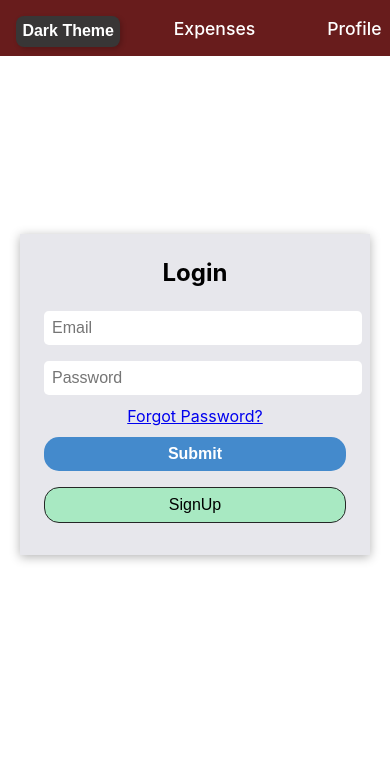
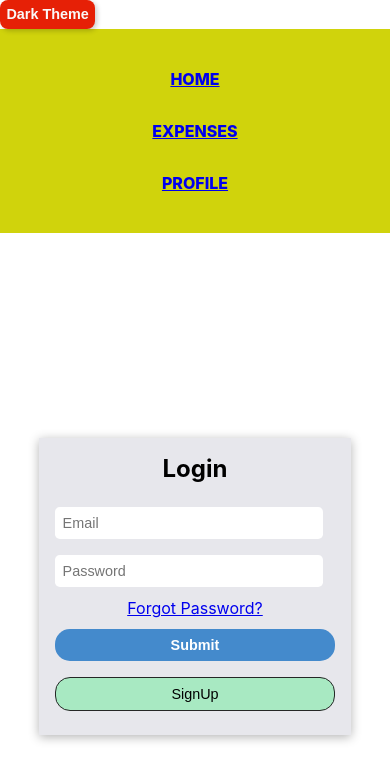
Before and after one commit to amarsrivastava68/Expense_Tracker-User_Specific, a React (Create React App) app: page /login in a window 390 px wide. Shown: the top 780 px of the page. Built offline with nearby package versions, Linux system fonts and the light colour scheme.

Commit message:
making the application responsive - adding styles changes for mobile compatibility

```diff
--- a/src/components/Expense/AddExpense.module.css
+++ b/src/components/Expense/AddExpense.module.css
@@ -84,3 +84,39 @@
     font-size: 1rem;
     border-radius: 0.3rem;
   }
+
+
+  @media (max-width: 767px) {
+    .form {
+      width: 80%;
+      padding: 1rem;
+    }
+
+    .formInside {
+      width: 100%;
+    }
+
+    .enterVal input {
+      width: 90%;
+    }
+
+    .formInside button {
+      width: 90%;
+    }
+
+    .dropdown select {
+      width: 70%;
+    }
+
+    .formInside h2 {
+      font-size: 1.5rem;
+    }
+
+    .enterVal input {
+      font-size: 0.9rem;
+    }
+
+    .formInside button {
+      font-size: 0.9rem;
+    }
+  }
--- a/src/components/Expense/SingleExpense.js
+++ b/src/components/Expense/SingleExpense.js
@@ -76,7 +76,14 @@ const SingleExpense = ({ item }) => {
               {item.money}
             </p>
           </div>
-          <div>
+
+        </div>
+        <p>
+          <span>Description : </span>
+          {item.description}
+        </p>
+        <br/>
+        <div>
             <button onClick={editHandler} className={classes.btn}>
               Edit
             </button>
@@ -84,11 +91,6 @@ const SingleExpense = ({ item }) => {
               Delete
             </button>
           </div>
-        </div>
-        <p>
-          <span>Description : </span>
-          {item.description}
-        </p>
       </li>
     </div>
 
--- a/src/components/Expense/SingleExpense.module.css
+++ b/src/components/Expense/SingleExpense.module.css
@@ -1,3 +1,4 @@
+/* Styles for desktop */
 .listItem {
   background: rgb(6, 6, 136);
   color: white;
@@ -33,12 +34,14 @@
 .btn {
   background: rgb(214, 99, 99);
   color: white;
-    border-style: none;
+  border-style: dotted;
+
   width: 5rem;
-    right: 0px;
-    margin: 0 1rem;
+
+ border: 2px;
   border-radius: 1rem;
-    padding: 0.2rem;
+  padding: 0.3rem;
+
   font-size: 1rem;
   font-weight: 500;
 }
@@ -46,3 +49,36 @@
 .btn:hover {
   background: rgb(165, 65, 65);
 }
+
+/* Media query for mobile */
+@media (max-width: 768px) {
+  .listItem {
+      margin: 0.5rem;
+      border-radius: 1rem;
+      padding: 0.5rem;
+  }
+
+  .listItem p {
+      font-size: 0.9rem;
+  }
+
+  span {
+      margin-left: 0.5rem;
+  }
+
+  .header {
+      flex-direction: column;
+      align-items: flex-start;
+  }
+
+  .category {
+      flex-direction: column;
+  }
+
+  .btn {
+      width: 4rem;
+      margin: 0.5rem 0;
+      border-radius: 0.5rem;
+      font-size: 0.9rem;
+  }
+}
--- a/src/components/Header/Header.js
+++ b/src/components/Header/Header.js
@@ -34,10 +34,10 @@ const Header = () => {
             <li>HOME</li>
           </Link>
           <Link to='/expenses' activeClassName={classes.active}>
-            <li>Expenses</li>
+            <li>EXPENSES</li>
           </Link>
           <Link to='/updateProfile' activeClassName={classes.active}>
-            <li>Profile</li>
+            <li>PROFILE</li>
           </Link>
           {isLoggedIn && <button onClick={logoutHandler}>Logout</button>}
         </ul>
--- a/src/components/Header/Header.module.css
+++ b/src/components/Header/Header.module.css
@@ -1,76 +1,87 @@
+/* Header Container */
+.header {
+  background: rgb(208, 211, 12);
+  color: rgb(255, 255, 255);
+  display: flex;
+  justify-content: space-around; /* Spacing between buttons on desktop */
+  align-items: center;
+  padding: 1rem;
+}
+
+/* Navigation List */
+.navList {
+  list-style: none;
+  padding: 0;
+  font-weight: 800;
+  display: flex;
+
+  gap: 1rem; /* Adjust spacing between buttons on desktop */
+}
+
+/* Navigation List Items (Buttons) */
+.navList li {
+  cursor: pointer;
+
+}
+
+/* Active Link Style */
+.navList a.active {
+  color: rgb(241, 5, 5);
+
+}
+
+/* Theme and Logout Buttons */
 .themeD {
-    position: absolute;
-    z-index: 20;
-    top: 1rem;
-    left: 1rem;
-    background: #383636; /* Dark background color */
-    color: white;
-    padding: 0.4rem;
-    border-radius: 8px;
-    border: none;
-    font-weight: 600;
-    font-size: 1rem;
-    text-align: center; /* Center text horizontally */
-    box-shadow: 2px 2px 5px rgba(0, 0, 0, 0.2); /* Add a subtle shadow */
-  }
+  background: #383636; /* Dark background color */
+  color: white;
+  padding: 0.4rem;
+  border-radius: 8px;
+  border: none;
+  font-weight: 600;
+  font-size: 1rem;
+  text-align: center; /* Center text horizontally */
+  box-shadow: 2px 2px 5px rgba(0, 0, 0, 0.2); /* Add a subtle shadow */
+}
 
-  .themeD:hover {
-    background: #161616; /* Darker background on hover */
-    cursor: pointer;
-  }
+.logoutButton {
+  background: #bb0a0a; /* Dark background color */
+  color: rgb(245, 14, 14);
+  padding: 0.4rem;
+  border-radius: 8px;
+  border: none;
+  font-weight: 900;
+  font-size: 0.9rem;
+  text-align: center; /* Center text horizontally */
+  box-shadow: 2px 2px 5px rgba(0, 0, 0, 0.2); /* Add a subtle shadow */
+}
 
+/* Hover Effect for Buttons */
+.themeD:hover, .logoutButton:hover {
+  background-color: rgb(238, 19, 11); /* Darker red on hover */
+}
+
+/* Media Query for Mobile Devices */
+@media (max-width: 768px) {
   .header {
-    position: sticky;
-    display: flex;
-    top: 0;
-    left: 0;
-    height: 3.5rem;
-    width: 100%;
-    justify-content: center;
-    align-items: center;
-    background: rgb(104, 28, 28);
-    font-weight: 500;
-    margin: 0;
-    color: white;
-    border-bottom: 1px solid white;
-    z-index: 10;
-    font-size: 1.1rem;
+    flex-direction: column; /* Stack buttons vertically on mobile */
+    text-align: center; /* Center text on mobile */
   }
 
   .navList {
-    display: flex;
-    list-style: none;
-    align-items: center;
-    gap: 4.5rem;
-  }
-  .navList a {
-    text-decoration: none;
-    color: white;
+    flex-direction: column; /* Stack items vertically on mobile */
   }
 
+  /* Adjust spacing for mobile */
   .navList li {
-    cursor: pointer;
+    margin: 0.5rem 0;
   }
 
-  .navList a.active {
-    color: rgb(190, 187, 187);
-  }
-
-  .btn {
-    margin-right: 2rem;
-    cursor: pointer;
-    /* padding: 0.5rem; */
-    width: 6rem;
-    font-size: 1.3rem;
-  }
-
-  .navList button {
-    position: absolute;
-    z-index: 30;
-    top: 1rem;
-    right: 1rem;
-    background: #bb0a0a; /* Dark background color */
-    color: white;
+  /* Adjust padding and font size for mobile */
+  .themeD, .logoutButton {
+    padding: 0.4rem 1rem;
+    font-size: 1rem;
+    background: #e62006; /* Dark background color */
+    color: rgb(250, 249, 249);
     padding: 0.4rem;
     border-radius: 8px;
     border: none;
@@ -78,9 +89,5 @@
     font-size: 0.9rem;
     text-align: center; /* Center text horizontally */
     box-shadow: 2px 2px 5px rgba(0, 0, 0, 0.2); /* Add a subtle shadow */
-
   }
-
-  .navList button:hover {
-    background-color: #ff3333; /* Darker red on hover */
-  }
+}
--- a/src/pages/ExpensePage/EditExpense.module.css
+++ b/src/pages/ExpensePage/EditExpense.module.css
@@ -84,3 +84,38 @@
     font-size: 1rem;
     border-radius: 0.3rem;
   }
+
+  @media (max-width: 767px) {
+    .form {
+      width: 80%;
+      padding: 1rem;
+    }
+
+    .formInside {
+      width: 100%;
+    }
+
+    .enterVal input {
+      width: 90%;
+    }
+
+    .formInside button {
+      width: 90%;
+    }
+
+    .dropdown select {
+      width: 70%;
+    }
+
+    .formInside h2 {
+      font-size: 1.5rem;
+    }
+
+    .enterVal input {
+      font-size: 0.9rem;
+    }
+
+    .formInside button {
+      font-size: 0.9rem;
+    }
+  }
--- a/src/pages/UpdateProfile.module.css
+++ b/src/pages/UpdateProfile.module.css
@@ -92,3 +92,28 @@
     width: 60%;
     margin: 0 1rem 0;
   }
+
+  /* Your existing styles for desktop */
+
+/* Media Query for Mobile Devices */
+@media (max-width: 768px) {
+  .inputDetails {
+    flex-direction: column; /* Stack fields vertically on mobile */
+    align-items: flex-start; /* Adjust alignment for mobile */
+  }
+
+  .in {
+    width: 90%; /* Full width on mobile */
+  }
+
+  .in label {
+    font-weight: bold;
+    margin: 0;
+  }
+
+  .in input {
+    margin: 0;
+    width: 80%; /* Full width on mobile */
+    margin: 0.5rem 0; /* Add some spacing between fields on mobile */
+  }
+}
--- a/src/pages/signUp/SignUp.module.css
+++ b/src/pages/signUp/SignUp.module.css
@@ -1,10 +1,11 @@
+/* Styles for Desktop */
 .form {
   width: 350px;
   min-height: 80vh;
   display: flex;
   justify-content: center;
   align-items: center;
-    margin: auto auto;
+  margin: 0px auto;
 }
 
 .formInside {
@@ -23,6 +24,7 @@
   margin: 0 0 1rem 0;
   padding: 0;
 }
+
 .enterVal {
   margin: 0.5rem auto;
   width: 100%;
@@ -79,3 +81,30 @@
 .formInside a:hover {
   color: rgb(6, 6, 136);
 }
+
+/* Media Query for Mobile Devices */
+@media (max-width: 768px) {
+  .form {
+    width: 90%; /* Full width on mobile */
+    padding: 1rem; /* Add some padding to center the form */
+  }
+
+  .formInside {
+    width: 80%; /* Full width on mobile */
+    padding: 1rem; /* Add some padding to center the form */
+  }
+
+  .formInside h2 {
+
+    font-size: 1.5rem; /* Smaller font size on mobile */
+  }
+
+  .enterVal input {
+    font-size: 0.9rem; /* Smaller font size for inputs on mobile */
+    width :90%
+  }
+
+  .formInside button {
+    font-size: 0.9rem; /* Smaller font size for buttons on mobile */
+  }
+}
```
Also changed, not shown: src/components/Expense/ExpenseList.js (+45 -46 lines). Lines whose indentation alone changed are shown as unchanged.
